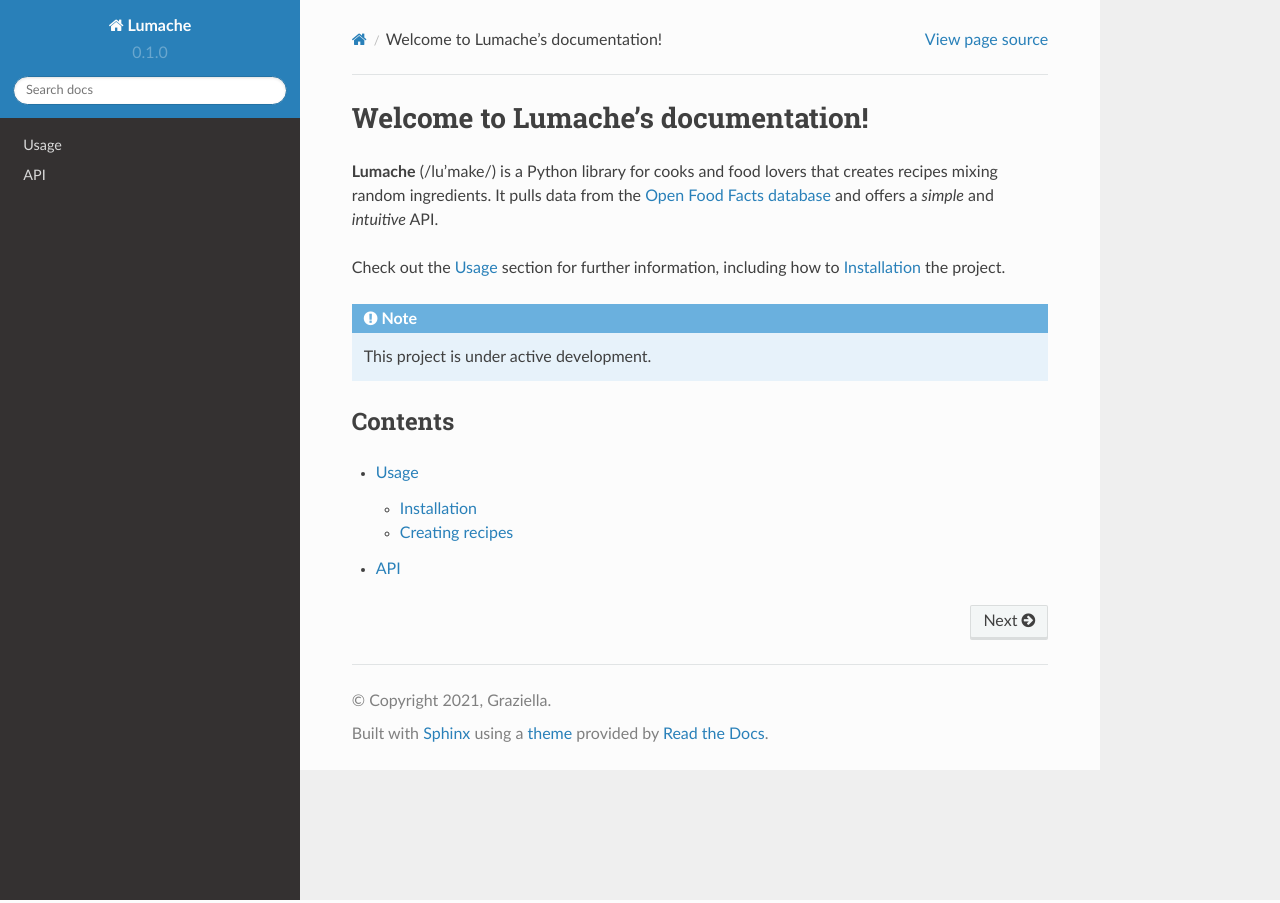
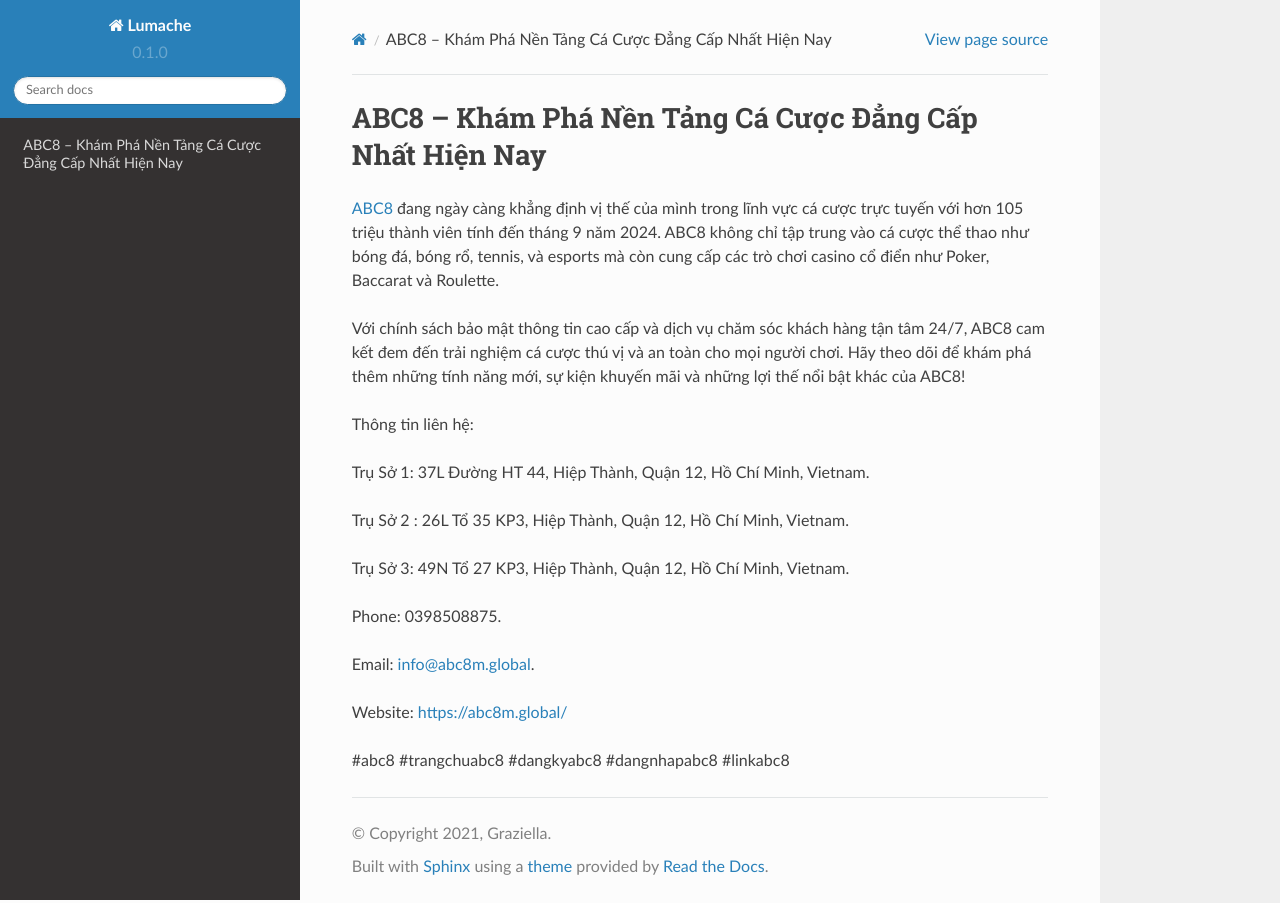
Before and after one commit to JonsCalicut123/abc8mglobal, a Sphinx documentation site: the page built from docs/source/index.rst, in a window 1280 px wide. Built offline with Sphinx 7.4.7 and the Read the Docs theme 2.0.0, drawn with Linux system fonts in a browser that asks for light colours.

Commit message:
Update index.rst

```diff
--- a/docs/source/index.rst
+++ b/docs/source/index.rst
@@ -1,22 +1,22 @@
-Welcome to Lumache's documentation!
+ABC8 – Khám Phá Nền Tảng Cá Cược Đẳng Cấp Nhất Hiện Nay
 ===================================
 
-**Lumache** (/lu'make/) is a Python library for cooks and food lovers
-that creates recipes mixing random ingredients.
-It pulls data from the `Open Food Facts database <https://world.openfoodfacts.org/>`_
-and offers a *simple* and *intuitive* API.
+`ABC8 <https://abc8m.global/>`_ đang ngày càng khẳng định vị thế của mình trong lĩnh vực cá cược trực tuyến với hơn 105 triệu thành viên tính đến tháng 9 năm 2024. ABC8 không chỉ tập trung vào cá cược thể thao như bóng đá, bóng rổ, tennis, và esports mà còn cung cấp các trò chơi casino cổ điển như Poker, Baccarat và Roulette.
 
-Check out the :doc:`usage` section for further information, including
-how to :ref:`installation` the project.
+Với chính sách bảo mật thông tin cao cấp và dịch vụ chăm sóc khách hàng tận tâm 24/7, ABC8 cam kết đem đến trải nghiệm cá cược thú vị và an toàn cho mọi người chơi. Hãy theo dõi để khám phá thêm những tính năng mới, sự kiện khuyến mãi và những lợi thế nổi bật khác của ABC8!
 
-.. note::
+Thông tin liên hệ:
 
-   This project is under active development.
+Trụ Sở 1: 37L Đường HT 44, Hiệp Thành, Quận 12, Hồ Chí Minh, Vietnam.
 
-Contents
---------
+Trụ Sở 2 : 26L Tổ 35 KP3, Hiệp Thành, Quận 12, Hồ Chí Minh, Vietnam.
 
-.. toctree::
+Trụ Sở 3: 49N Tổ 27 KP3, Hiệp Thành, Quận 12, Hồ Chí Minh, Vietnam.
 
-   usage
-   api
+Phone: 0398508875.
+
+Email: info@abc8m.global.
+
+Website: https://abc8m.global/
+
+#abc8 #trangchuabc8 #dangkyabc8 #dangnhapabc8 #linkabc8
```
